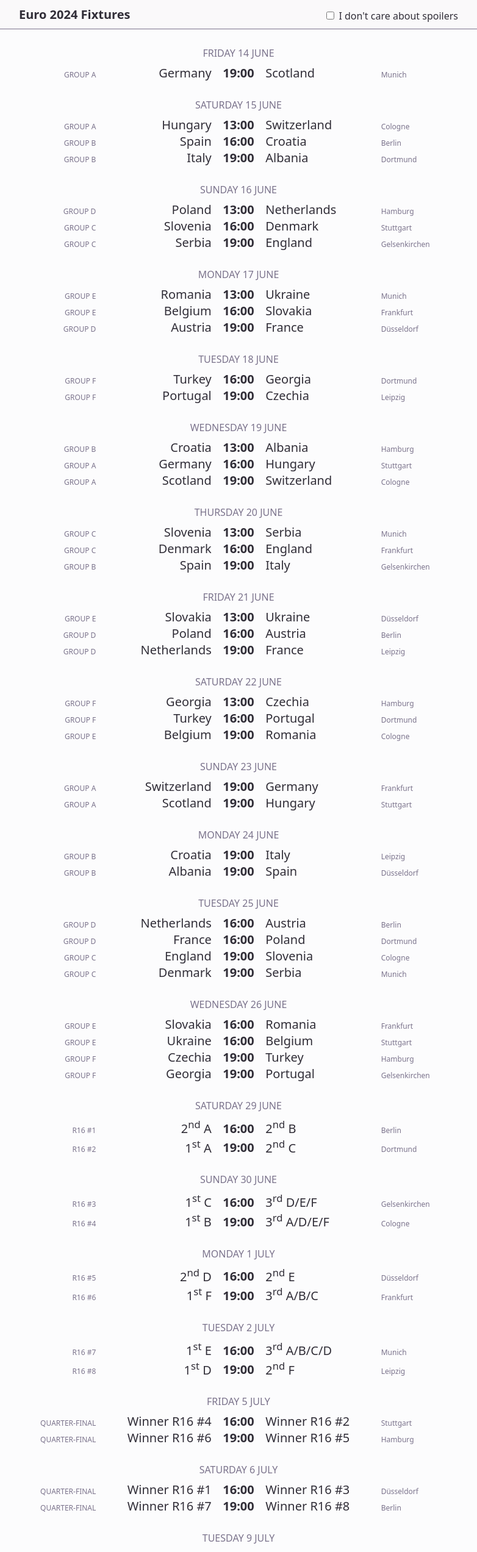
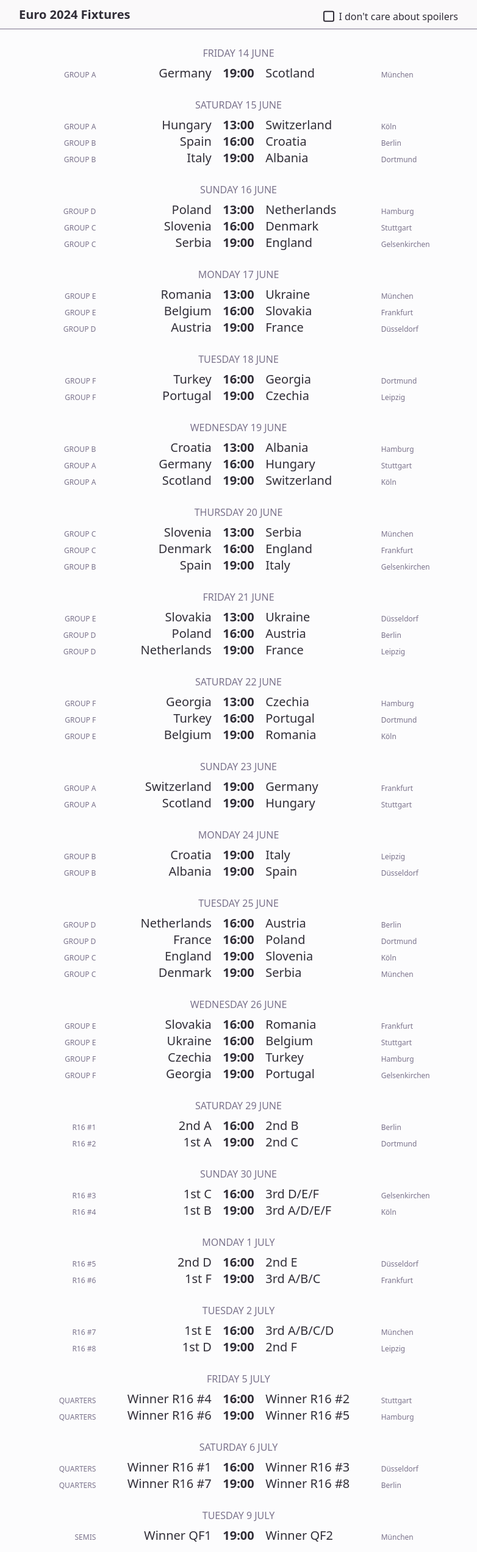
Before and after one commit to pwrignall/euro2024-fixtures, a plain HTML site: page index.html in a window 1280 px wide. Shown: the top 2545 px of the page at 61% size, without its empty margins (249-1031 px from the left). Drawn offline with Linux system fonts and the light colour scheme.

Commit message:
Update checkbox label and venue names

```diff
--- a/index.html
+++ b/index.html
@@ -15,14 +15,14 @@
     <header>
       <div id="header-elements">
         <h1>Euro 2024 Fixtures</h1>
-        <div id="checkbox">
+        <label class="form-control">
           <input
             type="checkbox"
             id="swap-checkbox"
             onchange="displayScoresAndExtraInfo()"
           />
-          <label for="swap-checkbox">I don't care about spoilers</label>
-        </div>
+          I don't care about spoilers
+        </label>
       </div>
     </header>
     <div id="fixtures-list"></div>
--- a/script.js
+++ b/script.js
@@ -6,7 +6,7 @@ const fixtures = [
         team1: "Germany",
         team2: "Scotland",
         stage: "Group A",
-        venue: "Munich",
+        venue: "München",
         time: "19:00",
         score: "",
       },
@@ -19,7 +19,7 @@ const fixtures = [
         team1: "Hungary",
         team2: "Switzerland",
         stage: "Group A",
-        venue: "Cologne",
+        venue: "Köln",
         time: "13:00",
         score: "",
       },
@@ -77,7 +77,7 @@ const fixtures = [
         team1: "Romania",
         team2: "Ukraine",
         stage: "Group E",
-        venue: "Munich",
+        venue: "München",
         time: "13:00",
         score: "",
       },
@@ -143,7 +143,7 @@ const fixtures = [
         team1: "Scotland",
         team2: "Switzerland",
         stage: "Group A",
-        venue: "Cologne",
+        venue: "Köln",
         time: "19:00",
         score: "",
       },
@@ -156,7 +156,7 @@ const fixtures = [
         team1: "Slovenia",
         team2: "Serbia",
         stage: "Group C",
-        venue: "Munich",
+        venue: "München",
         time: "13:00",
         score: "",
       },
@@ -230,7 +230,7 @@ const fixtures = [
         team1: "Belgium",
         team2: "Romania",
         stage: "Group E",
-        venue: "Cologne",
+        venue: "Köln",
         time: "19:00",
         score: "",
       },
@@ -301,7 +301,7 @@ const fixtures = [
         team1: "England",
         team2: "Slovenia",
         stage: "Group C",
-        venue: "Cologne",
+        venue: "Köln",
         time: "19:00",
         score: "",
       },
@@ -309,7 +309,7 @@ const fixtures = [
         team1: "Denmark",
         team2: "Serbia",
         stage: "Group C",
-        venue: "Munich",
+        venue: "München",
         time: "19:00",
         score: "",
       },
@@ -356,8 +356,8 @@ const fixtures = [
     date: "2024-06-29",
     fixtures: [
       {
-        team1: "2<sup>nd</sup> A",
-        team2: "2<sup>nd</sup> B",
+        team1: "2nd A",
+        team2: "2nd B",
         stage: "R16 #1",
         venue: "Berlin",
         time: "16:00",
@@ -365,8 +365,8 @@ const fixtures = [
         extraInfo: "",
       },
       {
-        team1: "1<sup>st</sup> A",
-        team2: "2<sup>nd</sup> C",
+        team1: "1st A",
+        team2: "2nd C",
         stage: "R16 #2",
         venue: "Dortmund",
         time: "19:00",
@@ -379,8 +379,8 @@ const fixtures = [
     date: "2024-06-30",
     fixtures: [
       {
-        team1: "1<sup>st</sup> C",
-        team2: "3<sup>rd</sup> D/E/F",
+        team1: "1st C",
+        team2: "3rd D/E/F",
         stage: "R16 #3",
         venue: "Gelsenkirchen",
         time: "16:00",
@@ -388,10 +388,10 @@ const fixtures = [
         extraInfo: "",
       },
       {
-        team1: "1<sup>st</sup> B",
-        team2: "3<sup>rd</sup> A/D/E/F",
+        team1: "1st B",
+        team2: "3rd A/D/E/F",
         stage: "R16 #4",
-        venue: "Cologne",
+        venue: "Köln",
         time: "19:00",
         score: "",
         extraInfo: "",
@@ -402,8 +402,8 @@ const fixtures = [
     date: "2024-07-01",
     fixtures: [
       {
-        team1: "2<sup>nd</sup> D",
-        team2: "2<sup>nd</sup> E",
+        team1: "2nd D",
+        team2: "2nd E",
         stage: "R16 #5",
         venue: "Düsseldorf",
         time: "16:00",
@@ -411,8 +411,8 @@ const fixtures = [
         extraInfo: "",
       },
       {
-        team1: "1<sup>st</sup> F",
-        team2: "3<sup>rd</sup> A/B/C",
+        team1: "1st F",
+        team2: "3rd A/B/C",
         stage: "R16 #6",
         venue: "Frankfurt",
         time: "19:00",
@@ -425,17 +425,17 @@ const fixtures = [
     date: "2024-07-02",
     fixtures: [
       {
-        team1: "1<sup>st</sup> E",
-        team2: "3<sup>rd</sup> A/B/C/D",
+        team1: "1st E",
+        team2: "3rd A/B/C/D",
         stage: "R16 #7",
-        venue: "Munich",
+        venue: "München",
         time: "16:00",
         score: "",
         extraInfo: "",
       },
       {
-        team1: "1<sup>st</sup> D",
-        team2: "2<sup>nd</sup> F",
+        team1: "1st D",
+        team2: "2nd F",
         stage: "R16 #8",
         venue: "Leipzig",
         time: "19:00",
@@ -450,7 +450,7 @@ const fixtures = [
       {
         team1: "Winner R16 #4",
         team2: "Winner R16 #2",
-        stage: "Quarter-final",
+        stage: "Quarters",
         venue: "Stuttgart",
         time: "16:00",
         score: "",
@@ -459,7 +459,7 @@ const fixtures = [
       {
         team1: "Winner R16 #6",
         team2: "Winner R16 #5",
-        stage: "Quarter-final",
+        stage: "Quarters",
         venue: "Hamburg",
         time: "19:00",
         score: "",
@@ -473,7 +473,7 @@ const fixtures = [
       {
         team1: "Winner R16 #1",
         team2: "Winner R16 #3",
-        stage: "Quarter-final",
+        stage: "Quarters",
         venue: "Düsseldorf",
         time: "16:00",
         score: "",
@@ -482,7 +482,7 @@ const fixtures = [
       {
         team1: "Winner R16 #7",
         team2: "Winner R16 #8",
-        stage: "Quarter-final",
+        stage: "Quarters",
         venue: "Berlin",
         time: "19:00",
         score: "",
@@ -496,8 +496,8 @@ const fixtures = [
       {
         team1: "Winner QF1",
         team2: "Winner QF2",
-        stage: "Semi-final",
-        venue: "Munich",
+        stage: "Semis",
+        venue: "München",
         time: "19:00",
         score: "",
         extraInfo: "",
@@ -510,7 +510,7 @@ const fixtures = [
       {
         team1: "Winner QF3",
         team2: "Winner QF4",
-        stage: "Semi-final",
+        stage: "Semis",
         venue: "Dortmund",
         time: "19:00",
         score: "",
--- a/styles.css
+++ b/styles.css
@@ -5,6 +5,7 @@
   --fg: hsl(260, 10%, 20%);
   --bold-color: hsl(260, 100%, 40%);
   --bold-color-accent: hsl(260, 50%, 40%);
+  --form-color: hsl(260, 100%, 60%);
   font-size: 20px;
 }
 
@@ -22,6 +23,7 @@
     --fg: hsl(260, 10%, 80%);
     --bold-color: hsl(260, 100%, 60%);
     --bold-color-accent: hsl(260, 50%, 60%);
+    --form-color: hsl(260, 100%, 80%);
   }
 }
 
@@ -51,6 +53,50 @@ header {
   top: 0;
   z-index: 999;
   font-size: 0.8rem;
+}
+
+/* https://moderncss.dev/pure-css-custom-checkbox-style/ */
+.form-control {
+  display: grid;
+  grid-template-columns: 1em auto;
+  gap: 0.6em;
+  font-size: 0.8rem;
+  line-height: 1.1;
+}
+
+input[type="checkbox"] {
+  -webkit-appearance: none;
+  appearance: none;
+  background-color: var(--bg-accent);
+  margin: 0;
+  font: inherit;
+  color: currentColor;
+  width: 1.15em;
+  height: 1.15em;
+  border: 0.15em solid currentColor;
+  border-radius: 0.2em;
+  transform: translateY(-0.075em);
+  display: grid;
+  place-content: center;
+}
+
+input[type="checkbox"]::before {
+  content: "";
+  width: 0.65em;
+  height: 0.65em;
+  transform: scale(0);
+  transition: 60ms transform ease-in-out;
+  box-shadow: inset 1em 1em var(--form-color);
+  clip-path: polygon(0 45%, 25% 45%, 46% 73%, 75% 0, 100% 0, 60% 100%, 35% 100%);
+}
+
+input[type="checkbox"]:checked::before {
+  transform: scale(1);
+}
+
+input[type="checkbox"]:focus {
+  outline: max(1px, 0.1em) solid var(--fg-accent);
+  outline-offset: max(1px, 0.1em);
 }
 
 #header-elements {
```
